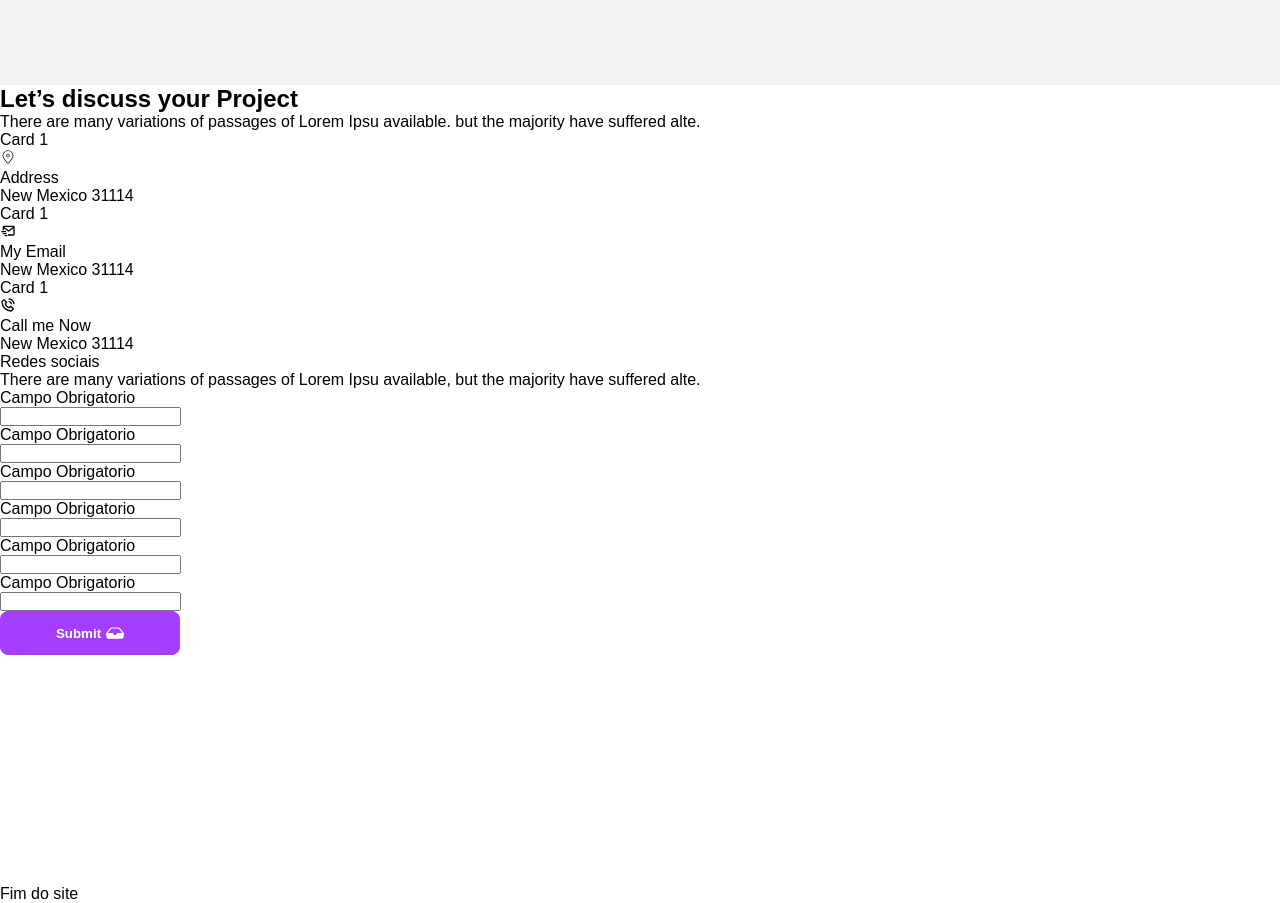
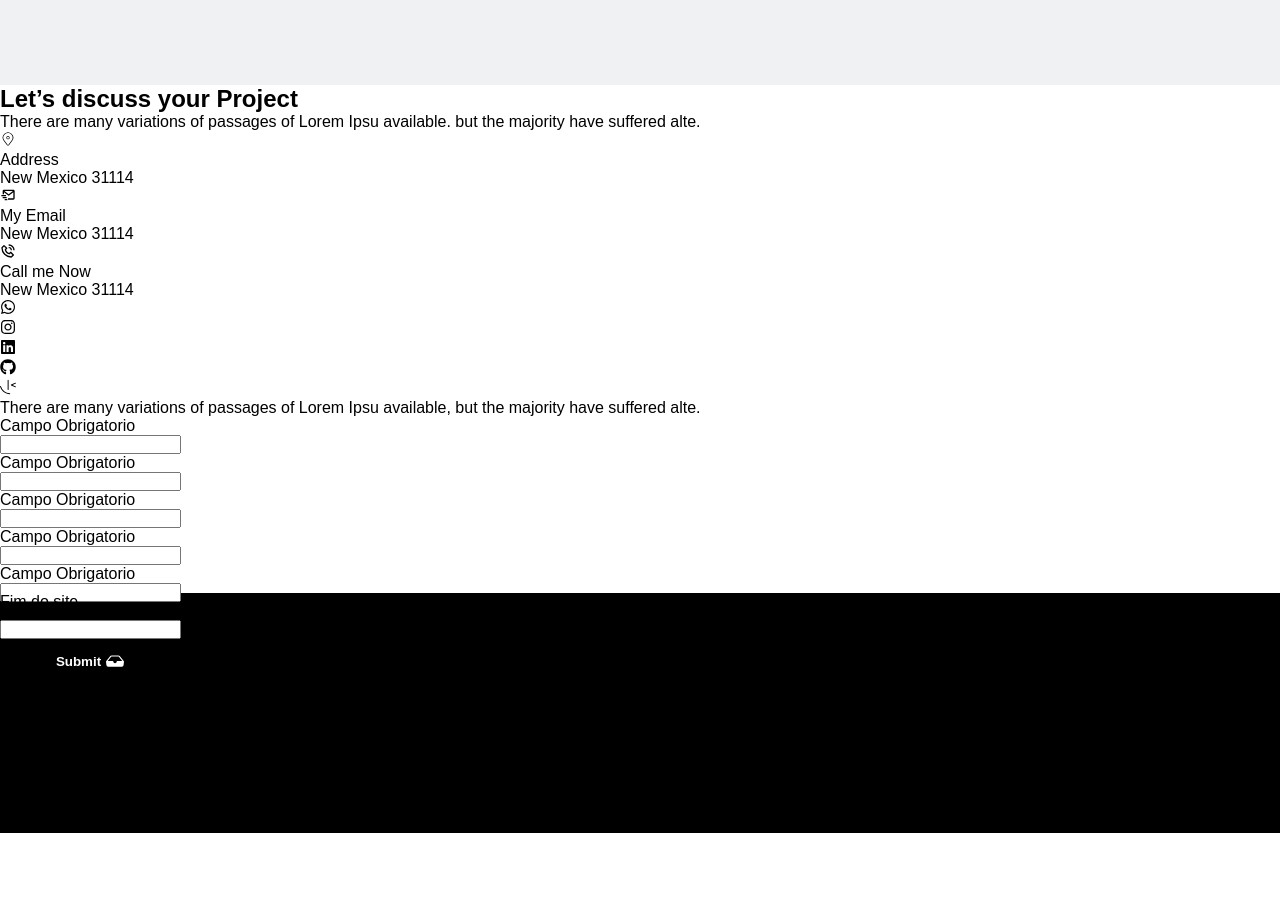
Before and after one commit to JosueCosta2023/portifolio-v2, a React (Vite) app: page / in a window 1280 px wide. Shown: the part 6980-7883 px from the top of the page. After the commit the page ends 7813 px from the top, so only its background shows below. Built offline with nearby package versions, Linux system fonts and the light colour scheme.

Commit message:
update contact section, html struct

```diff
--- a/src/pages/home/index.tsx
+++ b/src/pages/home/index.tsx
@@ -6,7 +6,7 @@ import { Contact } from "./sections/contact/contact";
 import { Experience } from "./sections/experience/experience";
 import { Hero } from "./sections/hero";
 import { Project } from "./sections/project/project";
-import { HContent, HeaderContainier, Logo } from "./style";
+import { FooterContainer, HContent, HeaderContainier, Logo } from "./style";
 
 export const Home = () => {
 
@@ -36,9 +36,9 @@ export const Home = () => {
       <Experience/>
       <Contact/>
 
-      <footer>
+      <FooterContainer>
         Fim do site
-      </footer>
+      </FooterContainer>
     </>
   );
 };
--- a/src/pages/home/sections/contact/contact.tsx
+++ b/src/pages/home/sections/contact/contact.tsx
@@ -1,14 +1,14 @@
-import { FaAddressCard, FaRegAddressCard } from "react-icons/fa"
 import { ButtomPrimaryNormal } from "../../../../components/buttons/buttonPrimary"
 import { handleClickTest } from "../../../../components/utils"
-import { AboutSectionContainer } from "./styled"
 import { BsInboxFill } from "react-icons/bs"
 import { CiLocationOn } from "react-icons/ci"
 import { BiMailSend, BiPhoneCall } from "react-icons/bi"
+import { FaGithub, FaInstagram, FaLinkedin, FaWhatsapp } from "react-icons/fa"
+import { SiFrontendmentor } from "react-icons/si"
 
 export const Contact = () => {
     return(
-        <AboutSectionContainer id="contact">
+        <section id="contact">
             <div>
                 <div>
                     <div>
@@ -16,38 +16,46 @@ export const Contact = () => {
                         <p>There are many variations of passages of Lorem Ipsu available. but the majority have suffered alte.</p>
                     </div>
                     <div>
-                        <div>Card 1
                             <div>
+                                <span>
                                     <CiLocationOn/>
-                            </div>
+                                </span>
                                 <div>
                                     <span>Address</span>
                                     <p>New Mexico 31114</p>
                                 </div>
                             </div>
-                        <div>Card 1
+
                             <div>
+                                <span>
                                     <BiMailSend/>
-                            </div>
+                                </span>
                                 <div>
                                     <span>My Email</span>
                                     <p>New Mexico 31114</p>
                                 </div>
                             </div>
-                        <div>Card 1
+
                             <div>
+                                <span>
                                     <BiPhoneCall/>
-                            </div>
+                                </span>
                                 <div>
                                     <span>Call me Now</span>
                                     <p>New Mexico 31114</p>
                                 </div>
                             </div>
                     </div>
-                    <ul>Redes sociais</ul>
+                    <ul>
+                        <li><FaWhatsapp/></li>
+                        <li><FaInstagram/> </li>
+                        <li><FaLinkedin/> </li>
+                        <li><FaGithub/> </li>
+                        <li><SiFrontendmentor/> </li>
+                    </ul>
                 </div>
 
-                <form>
+                <div>
                     <div>
                         <p>There are many variations of passages of Lorem Ipsu available,
                         but the majority have suffered alte.</p>
@@ -86,8 +94,8 @@ export const Contact = () => {
                             Submit <BsInboxFill/>
                         </ButtomPrimaryNormal>
                     </div>
-                </form>
                 </div>
-        </AboutSectionContainer>
+            </div>
+        </section>
     )
 }
--- a/src/pages/home/sections/contact/styled.ts
+++ /dev/null
@@ -1,6 +0,0 @@
-import styled from "styled-components";
-
-export const AboutSectionContainer = styled.section`
-    width: 100%;
-    height: 100vh;
-`
--- a/src/pages/home/style.tsx
+++ b/src/pages/home/style.tsx
@@ -1,11 +1,9 @@
 import styled from "styled-components";
-
 
 export const HeaderContainier = styled.header`
     width: 100%;
     height: auto;
 `
-
 export const HContent = styled.div`
     width: 1320px;
     max-width: 100%;
@@ -37,7 +35,6 @@ export const HContent = styled.div`
     }
 
 `
-
 export const Logo = styled.div`
     display: flex;
     align-items: center;
@@ -62,3 +59,10 @@ export const Logo = styled.div`
         font-weight: bold;
     }
 `
+
+export const FooterContainer = styled.footer`
+    width: 100%;
+    height: 30vh;
+    background-color: black;
+    margin-top: -90px;
+`
```
Lines whose indentation alone changed are shown as unchanged.
